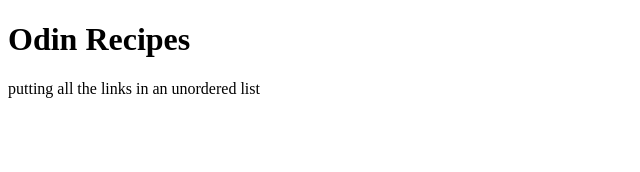
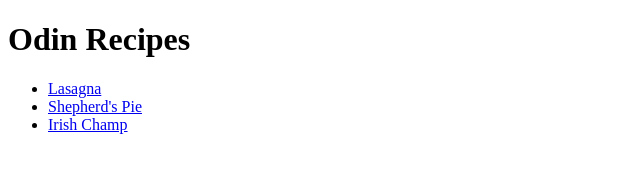
Before and after one commit to alancarey1975/html-exercises, a plain HTML site: page odin-recipes/index.html in a window 1280 px wide. Shown: the whole page, without its empty margins (0-640 px from the left). Drawn offline with Linux system fonts and the light colour scheme.

Commit message:
Add links to recipes

```diff
--- a/odin-recipes/index.html
+++ b/odin-recipes/index.html
@@ -8,6 +8,10 @@
 <body>
     <h1>Odin Recipes</h1>
 
-    putting all the links in an unordered list
+    <ul>
+        <li><a href="../odin-recipes/recipes/lasagna.html">Lasagna</a></li>
+        <li><a href="../odin-recipes/recipes/shepherds-pie.html">Shepherd's Pie</a></li>
+        <li><a href="../odin-recipes/recipes/irish-champ.html">Irish Champ</a></li>
+    </ul>
 </body>
 </html>
```
